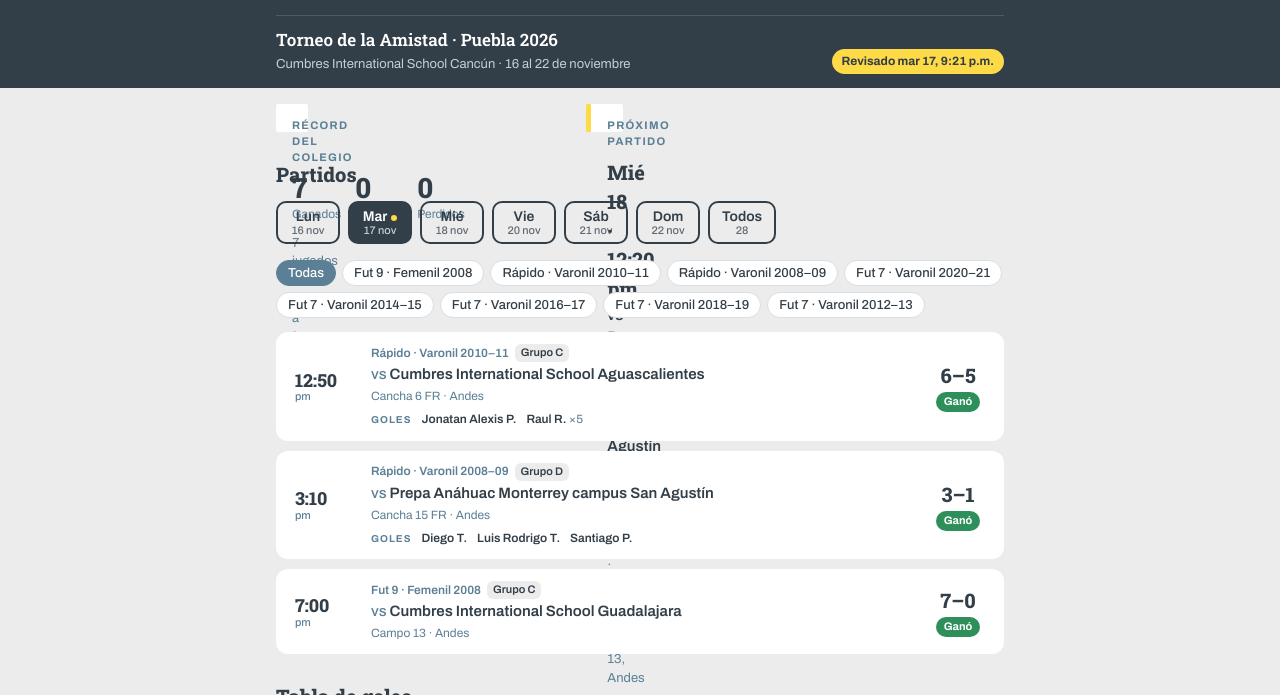
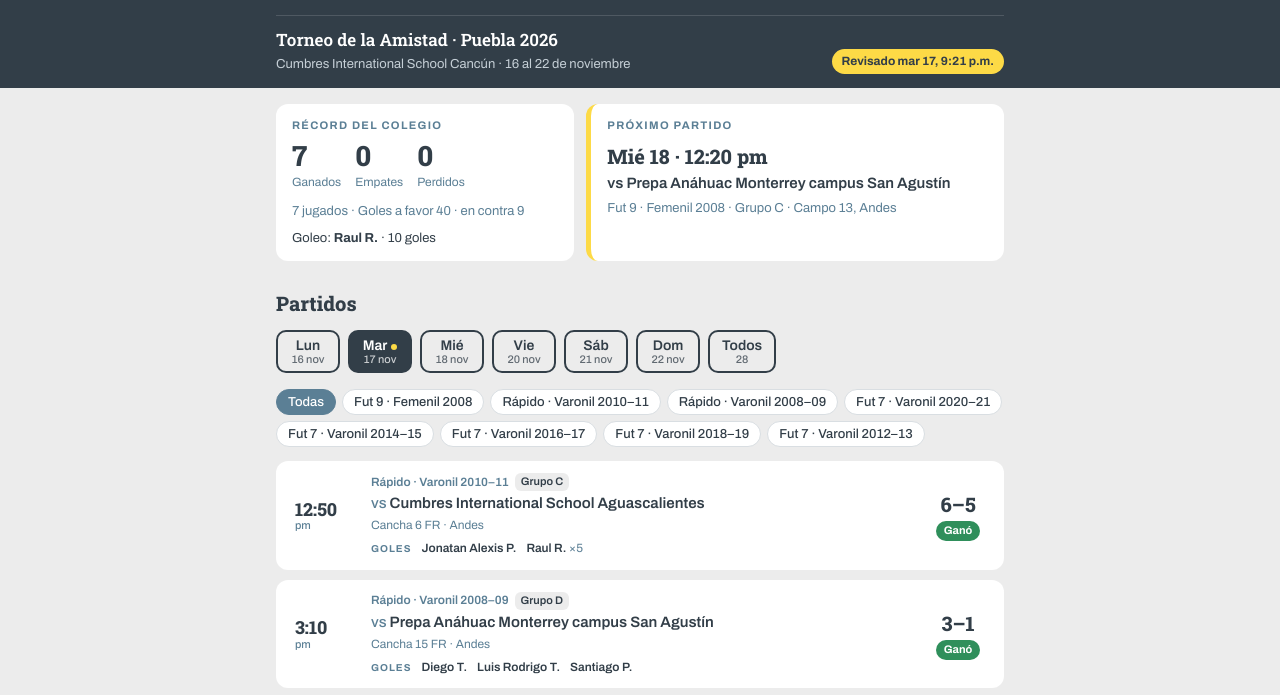
Before and after one commit to cumbressoccer/CumbresCancun, a plain HTML site: page index.html in a window 1280 px wide. Shown: the part 95-790 px from the top of the page. Drawn offline with Linux system fonts and the light colour scheme.

Commit message:
Corrige tarjetas del resumen encimadas
Co-Authored-By: Claude Opus 5.5 <noreply@anthropic.com>
Claude-Session: https://claude.ai/code/session_01JB9E67FqhDsjLrSu4beXgS

```diff
--- a/index.html
+++ b/index.html
@@ -114,8 +114,8 @@ details.tbl summary:focus-visible{outline:3px solid var(--gold);outline-offset:-
 .tbl.general h3{background:var(--ink)}
 .tbl.general tr:first-child td{background:#FEF3C2;font-weight:700}
 .gk{display:inline-block;font-size:10px;font-weight:700;letter-spacing:.06em;background:var(--mist);color:var(--slate);border-radius:4px;padding:0 5px;margin-left:6px;vertical-align:1px}
-.card{display:inline-block;width:9px;height:12px;border-radius:2px;vertical-align:-1px;margin-right:3px}
-.card.y{background:#F2C200}.card.r{background:var(--loss)}
+.tcard{display:inline-block;width:9px;height:12px;border-radius:2px;vertical-align:-1px;margin-right:3px}
+.tcard.y{background:#F2C200}.tcard.r{background:var(--loss)}
 .cards{white-space:nowrap;font-size:13px}
 .roster-meta{font-size:12px;color:var(--slate);padding:8px 14px;border-top:1px solid var(--line)}
 .sub{font-family:var(--body);font-size:14px;font-weight:700;margin:16px 0 8px;color:var(--ink)}
@@ -294,7 +294,7 @@ function render(){
       const ps=t.players.slice().sort((a,b)=>(goalsBy.get(b.name+"|"+t.cat)||0)-(goalsBy.get(a.name+"|"+t.cat)||0)||a.name.localeCompare(b.name,"es"));
       const tg=ps.reduce((s,p)=>s+(goalsBy.get(p.name+"|"+t.cat)||0),0);
       const rows=ps.map(p=>{const g=goalsBy.get(p.name+"|"+t.cat)||0;
-        const cards=`${"<span class=\"card y\" aria-label=\"amarilla\"></span>".repeat(p.yellow||0)}${"<span class=\"card r\" aria-label=\"roja\"></span>".repeat(p.red||0)}`;
+        const cards=`${"<span class=\"tcard y\" aria-label=\"amarilla\"></span>".repeat(p.yellow||0)}${"<span class=\"tcard r\" aria-label=\"roja\"></span>".repeat(p.red||0)}`;
         return `<tr><td></td><td>${esc(p.name)}${p.gk?'<span class="gk">POR</span>':""}</td><td>${g||"–"}</td><td class="cards">${cards||"–"}</td></tr>`;}).join("");
       return `<details class="tbl"><summary>${esc(shortCat(t.cat))}<span>${ps.length} jugadores · ${tg} goles</span></summary><div class="tbl-scroll"><table>
       <thead><tr><th></th><th>Jugador</th><th>Goles</th><th>Tarjetas</th></tr></thead><tbody>${rows}</tbody></table></div>
```
